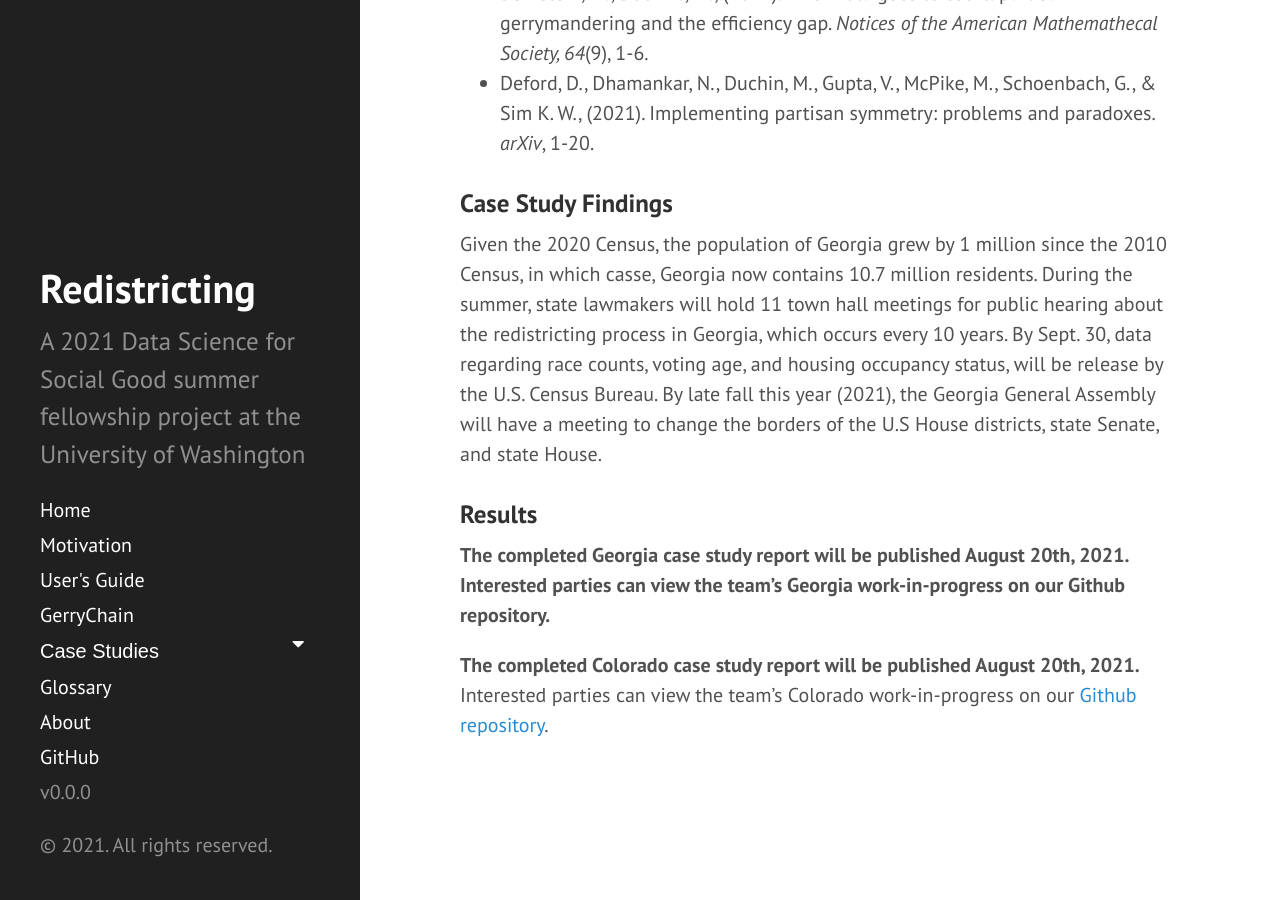
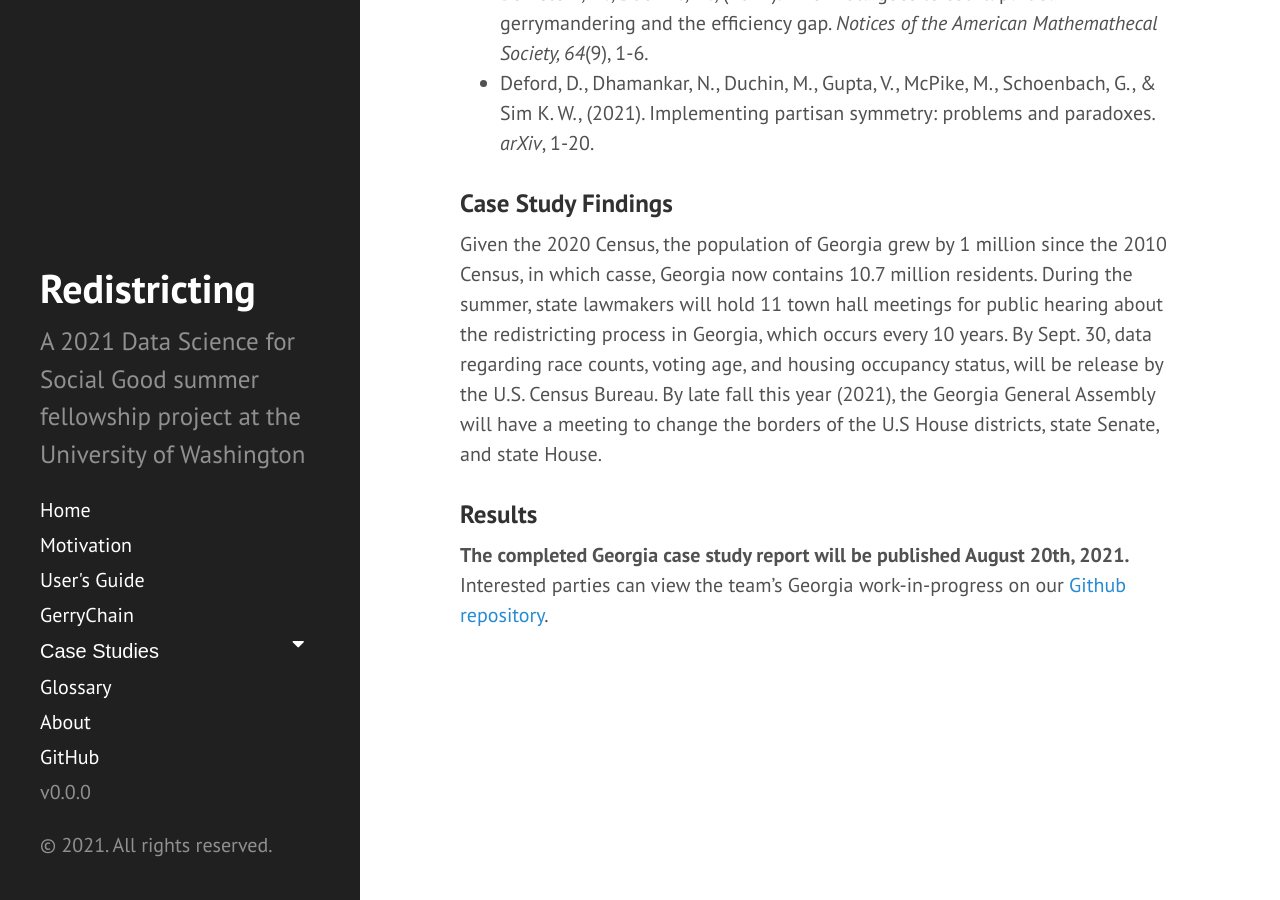
Before and after one commit to uwescience/DSSG2021-redistricting-website, a Jekyll site: the page built from georgia.md, in a window 1280 px wide and 900 px high, scrolled down 2526 px. Built offline with Jekyll 4.4.1, drawn with Linux system fonts in a browser that asks for light colours.

Commit message:
Update georgia.md

```diff
--- a/georgia.md
+++ b/georgia.md
@@ -31,6 +31,4 @@ Given the 2020 Census, the population of Georgia grew by 1 million since the 201
 
 ### Results
 
-<b>The completed Georgia case study report will be published August 20th, 2021.<b> Interested parties can view the team’s Georgia work-in-progress on our Github repository.
-
-<b>The completed Colorado case study report will be published August 20th, 2021.</b> Interested parties can view the team's Colorado work-in-progress on our [Github repository](https://github.com/uwescience/dssg2021-redistricting).
+<b>The completed Georgia case study report will be published August 20th, 2021.</b> Interested parties can view the team's Georgia work-in-progress on our [Github repository](https://github.com/uwescience/dssg2021-redistricting).
```
